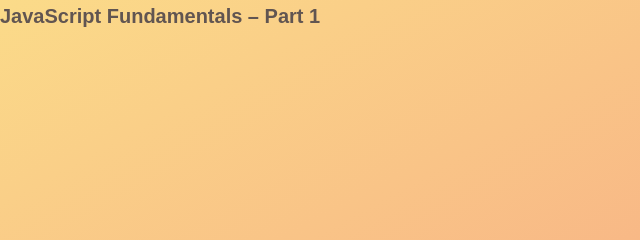
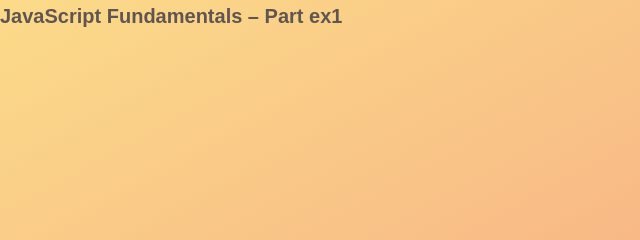
Before and after one commit to Photophonic/JS0, a plain HTML site: page Section02/index.html in a window 1280 px wide. Shown: the top 240 px of the page, 0-640 px from the left. Drawn offline with nearby package versions, Linux system fonts and the light colour scheme; files that its build step writes are made by us from their sources.

Commit message:
Setup next section

```diff
--- a/Section02/index.html
+++ b/Section02/index.html
@@ -9,7 +9,7 @@
     <link rel="stylesheet" href="styles.css" />
   </head>
   <body>
-    <h1>JavaScript Fundamentals – Part 1</h1>
+    <h1>JavaScript Fundamentals – Part ex1</h1>
 
     <script src="script.js"></script>
   </body>
```
